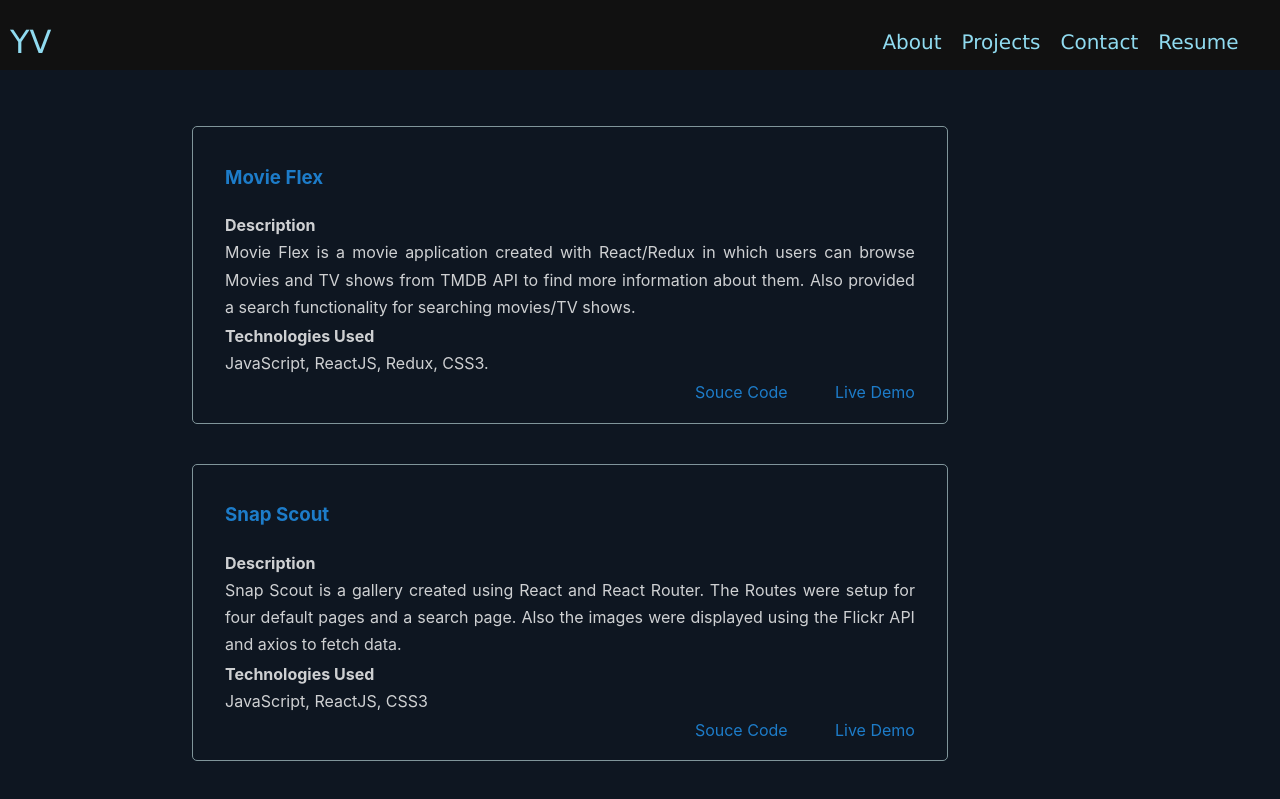
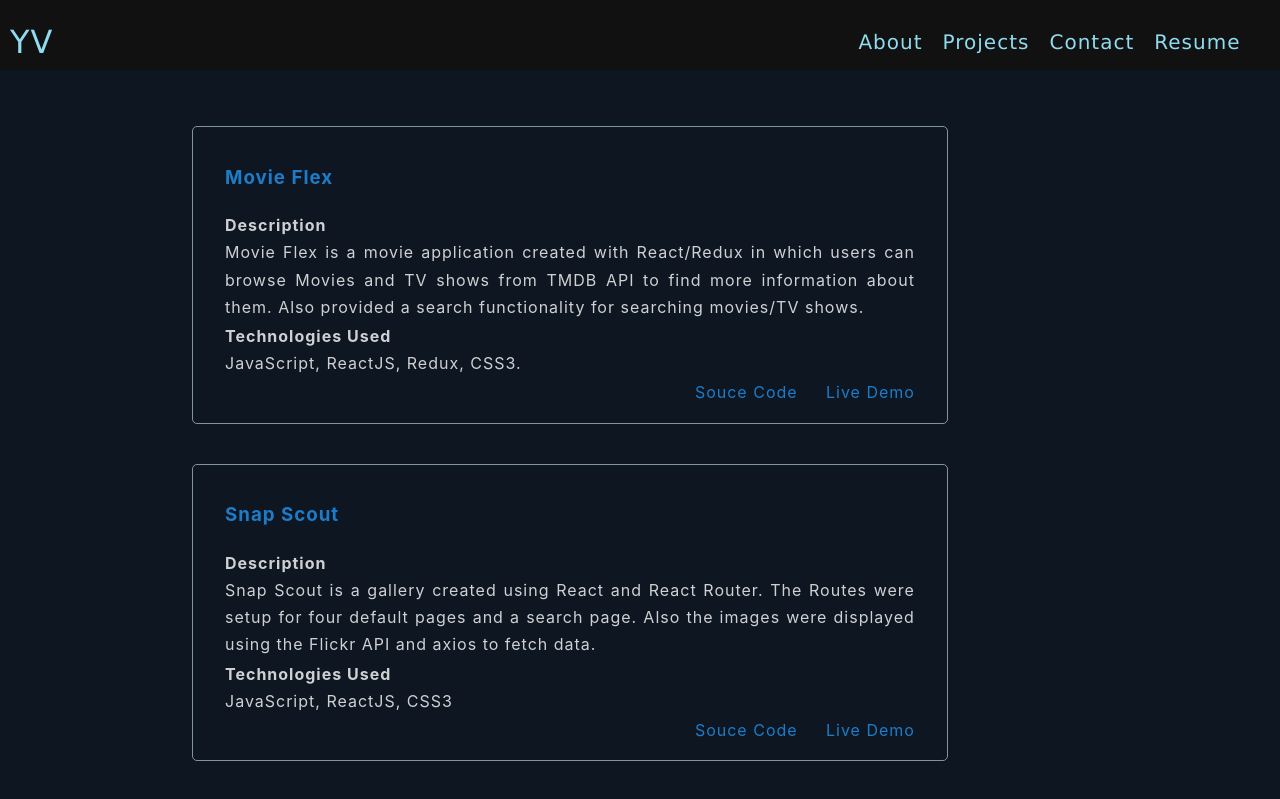
Before and after one commit to Yog9/portfolio, a React (Create React App) app: page /#/projects in a window 1280 px wide. Shown: the top 799 px of the page. Built offline with nearby package versions, Linux system fonts and the light colour scheme.

Commit message:
email and letter spacing added

```diff
--- a/src/App.css
+++ b/src/App.css
@@ -3,6 +3,7 @@ a {
 }
 body{
   overflow-x: hidden;
+  letter-spacing: 1px;
 }
 .footer{
   text-align: center;
--- a/src/components/Contact/Contact.js
+++ b/src/components/Contact/Contact.js
@@ -6,7 +6,7 @@ export default function Contact() {
             <div className="mainDiv">
                 <div className="contact">
                     <h2>Don't be a stranger, Just say hello &nbsp;<span role="img" aria-label="wink emoji">🤨</span></h2>
-                    <p className="contact-para">If you have any queries or just wanna say 'hello', reach out to me via&nbsp;<a href="https://twitter.com/YogitaVerma20" target="_blank" rel="noopener noreferrer">twitter</a> or just email me. You can find me at ↯</p>
+                    <p className="contact-para">If you have any queries or just wanna say 'hello', reach out to me via&nbsp;<a href="https://twitter.com/YogitaVerma20" target="_blank" rel="noopener noreferrer">twitter</a> or just email me at <a href="mailto:veryogita@gmail.com">veryogita@gmail.com</a></p>
                 </div>
                 <ul className="social-icons">
                     <li><a href="https://twitter.com/YogitaVerma20" title="Yogita Verma on Twitter" className="SocialIconsStyle"><svg xmlns="http://www.w3.org/2000/svg" xlink="http://www.w3.org/1999/xlink" viewBox="0 0 50 50" version="1.1" width="20px" height="20px">
```
